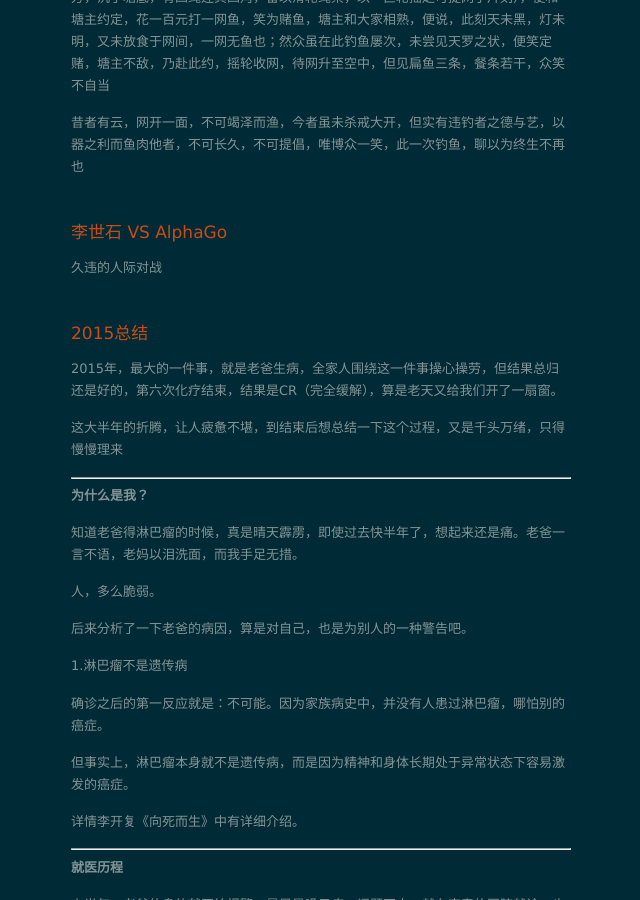
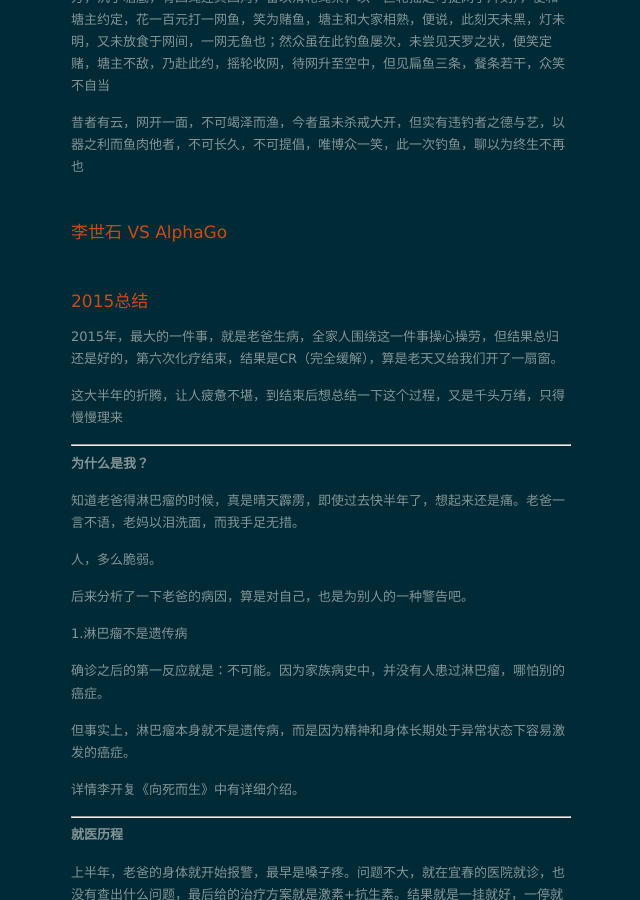
Before and after one commit to jaasly/jaasly.github.io, a Jekyll site: the page built from index.html, in a window 1280 px wide and 900 px high, scrolled down 3994 px. Shown: the whole window, without its empty margins (319-959 px from the left). Built offline with Jekyll 4.4.1, drawn with Linux system fonts in a browser that asks for light colours; nearby versions of some CDN libraries; the list of posts is cut into pages by our own code.

Commit message:
Revert "t"
This reverts commit 78b87f4f290ccdff95e7d313d409162b0f149375.

```diff
--- a/_posts/2016-03-11-AlphaGo.md
+++ b/_posts/2016-03-11-AlphaGo.md
@@ -4,5 +4,3 @@
 title: 李世石 VS AlphaGo
 tags : [summary]
 ---
-
-久违的人际对战
```
